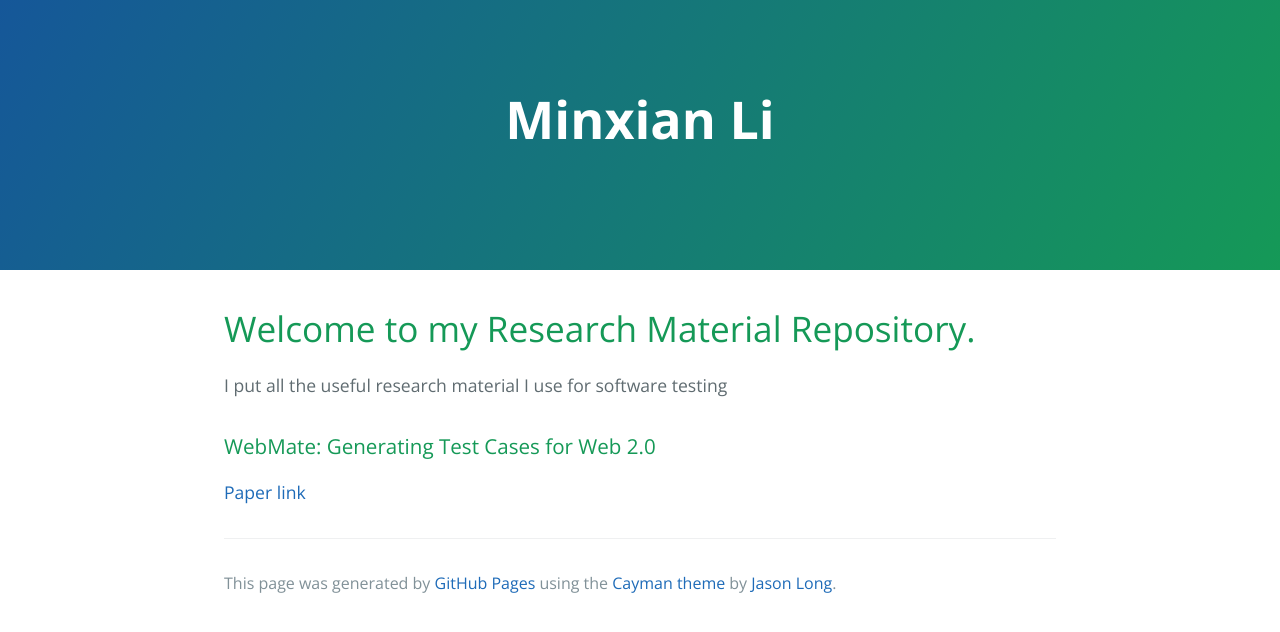
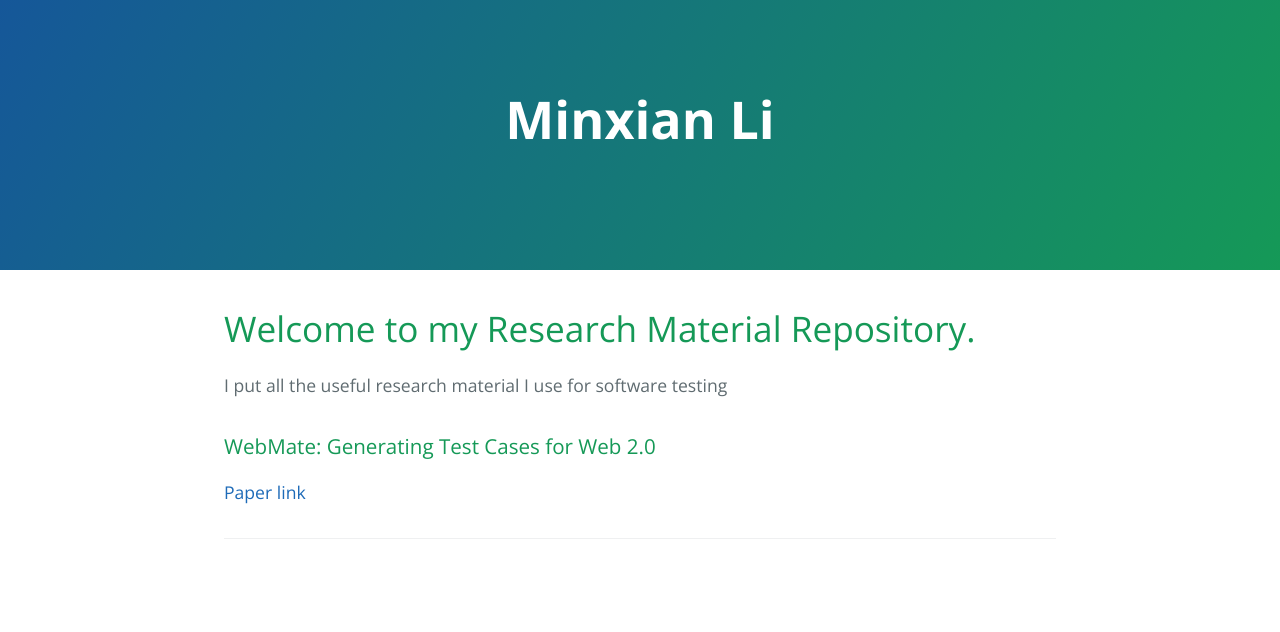
Before and after one commit to MinxianLi/minxianli.github.io, a Jekyll site: the page index.html, which Jekyll copies as it is, in a window 1280 px wide. Shown: the top 632 px of the page. Built offline with Jekyll 4.4.1, drawn with Linux system fonts in a browser that asks for light colours.

Commit message:
Update index.html

```diff
--- a/index.html
+++ b/index.html
@@ -30,7 +30,7 @@
 
       <footer class="site-footer">
 
-        <span class="site-footer-credits">This page was generated by <a href="https://pages.github.com">GitHub Pages</a> using the <a href="https://github.com/jasonlong/cayman-theme">Cayman theme</a> by <a href="https://twitter.com/jasonlong">Jason Long</a>.</span>
+
       </footer>
 
     </section>
```
